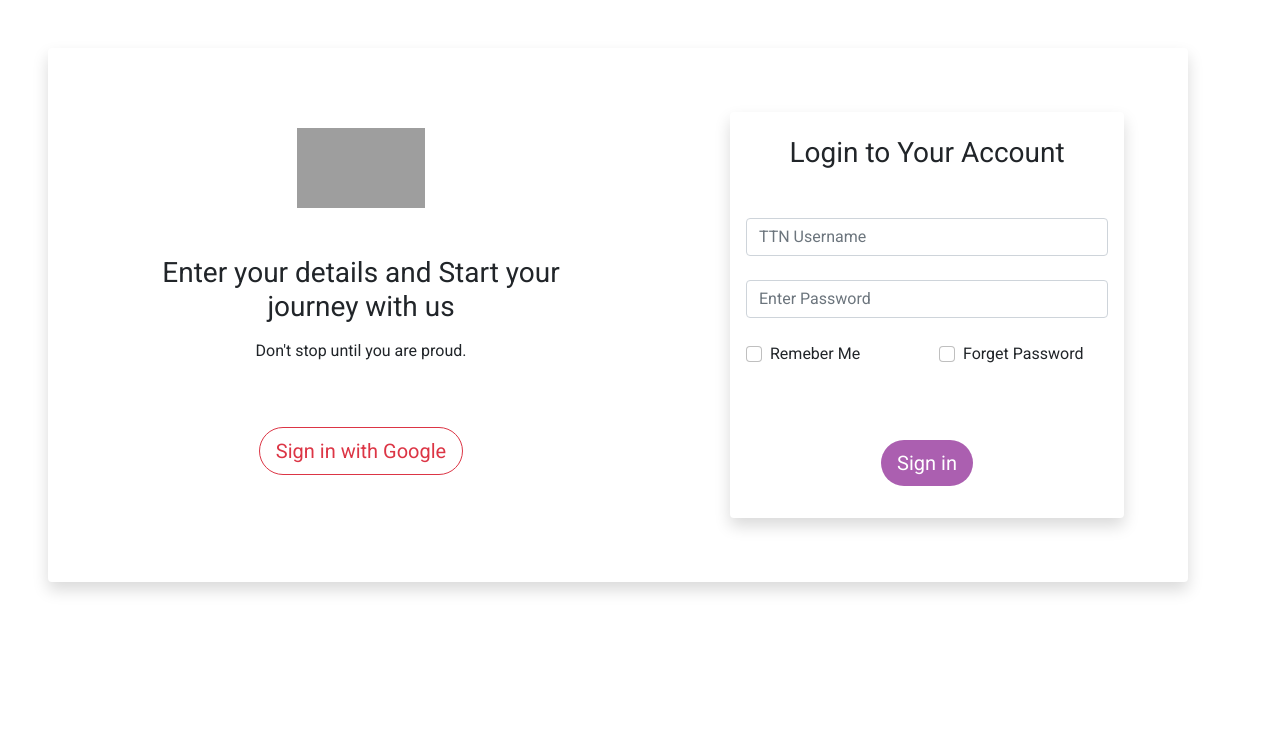
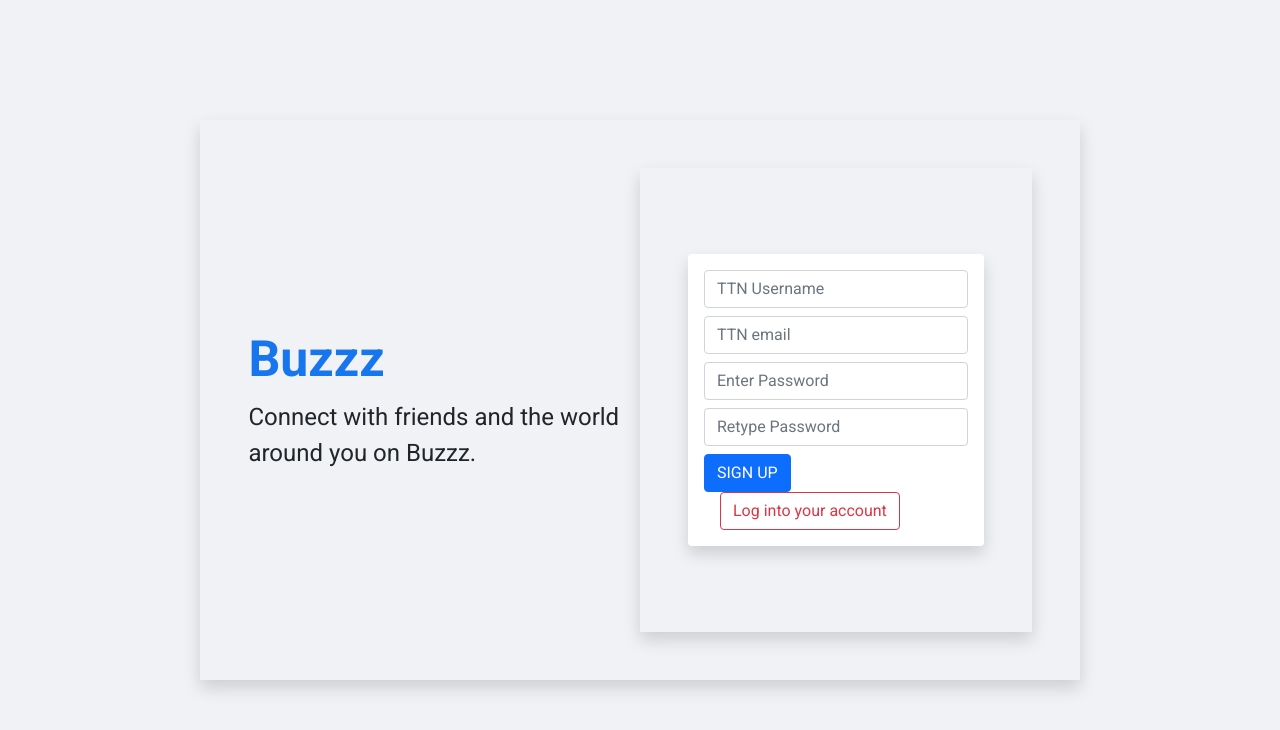
Before and after one commit to sarahussain556/Buzz_Application, a React (Create React App) app in the folder client/react-social/: page / in a window 1280 px wide. Shown: the top 730 px of the page. Built offline with nearby package versions, Linux system fonts and the light colour scheme; grey boxes are pictures that could not be loaded.

Commit message:
Register Page
Added bootstrap classes

```diff
--- a/client/react-social/src/App.js
+++ b/client/react-social/src/App.js
@@ -4,7 +4,7 @@ import Profile from "./pages/profile/Profile";
 import Register from "./pages/register/Register";
 
 function App() {
-  return <Login />
+  return <Register />
 }
 
 export default App;
--- a/client/react-social/src/pages/login/Login.js
+++ b/client/react-social/src/pages/login/Login.jsx
@@ -42,7 +42,9 @@ const Login = () => {
 
             </Form.Group>
             <div className="text-center mt-4">
-            <Button className="mt-5 rounded-pill btn-lg m-3 text-center" style={{backgroundColor: "#AB5FB0", border: "none"}} variant="success">Sign in</Button>
+            <Button className="mt-5 rounded-pill btn-lg m-3 text-center" style={{backgroundColor: "#AB5FB0", border: "none"}} variant="success">
+              Sign in
+            </Button>
 
             </div>
         </Form>
--- a/client/react-social/src/pages/register/Register.jsx
+++ b/client/react-social/src/pages/register/Register.jsx
@@ -1,26 +1,31 @@
 import "./register.css";
+import Form from 'react-bootstrap/Form';
+import {Button, Col, Row } from "react-bootstrap";
 
 export default function Register() {
   return (
-    <div className="login">
-      <div className="loginWrapper">
+    <div className="container-fluid justify-content-center  login">
+      <div className="shadow p-5 loginWrapper">
+        {/* left column  */}
         <div className="loginLeft">
           <h3 className="loginLogo">Buzzz</h3>
           <span className="loginDesc">
             Connect with friends and the world around you on Buzzz.
           </span>
         </div>
-        <div className="loginRight">
-          <div className="loginBox">
-            <input placeholder="Username" className="loginInput" />
-            <input placeholder="Email" className="loginInput" />
-            <input placeholder="Password" className="loginInput" />
-            <input placeholder="Password Again" className="loginInput" />
-            <button className="loginButton">Sign Up</button>
-            <button className="loginRegisterButton">
-              Log into Account
-            </button>
-          </div>
+        {/* right column */}
+        <div className="loginRight shadow">
+          <Form className="shadow p-3 mb-5 bg-white rounded m-5 justify-content-center">
+            <Form.Group >
+              <Form.Control className="mb-2"  type="username" placeholder="TTN Username" />
+              <Form.Control className="mb-2"  type="email" placeholder="TTN email" />
+              <Form.Control className="mb-2"  type="password" placeholder="Enter Password" />
+              <Form.Control className="mb-2"  type="password" placeholder="Retype Password" />
+              <Button variant="primary"> SIGN UP </Button>
+              <Button variant="outline-danger" style={{marginLeft:"1rem"}}>Log into your account</Button>
+            </Form.Group>
+
+          </Form>
         </div>
       </div>
     </div>
--- a/client/react-social/src/pages/register/register.css
+++ b/client/react-social/src/pages/register/register.css
@@ -4,7 +4,7 @@
     background-color: #f0f2f5;
     display: flex;
     align-items: center;
-    justify-content: center;
+
   }
 
   .loginWrapper {
```
